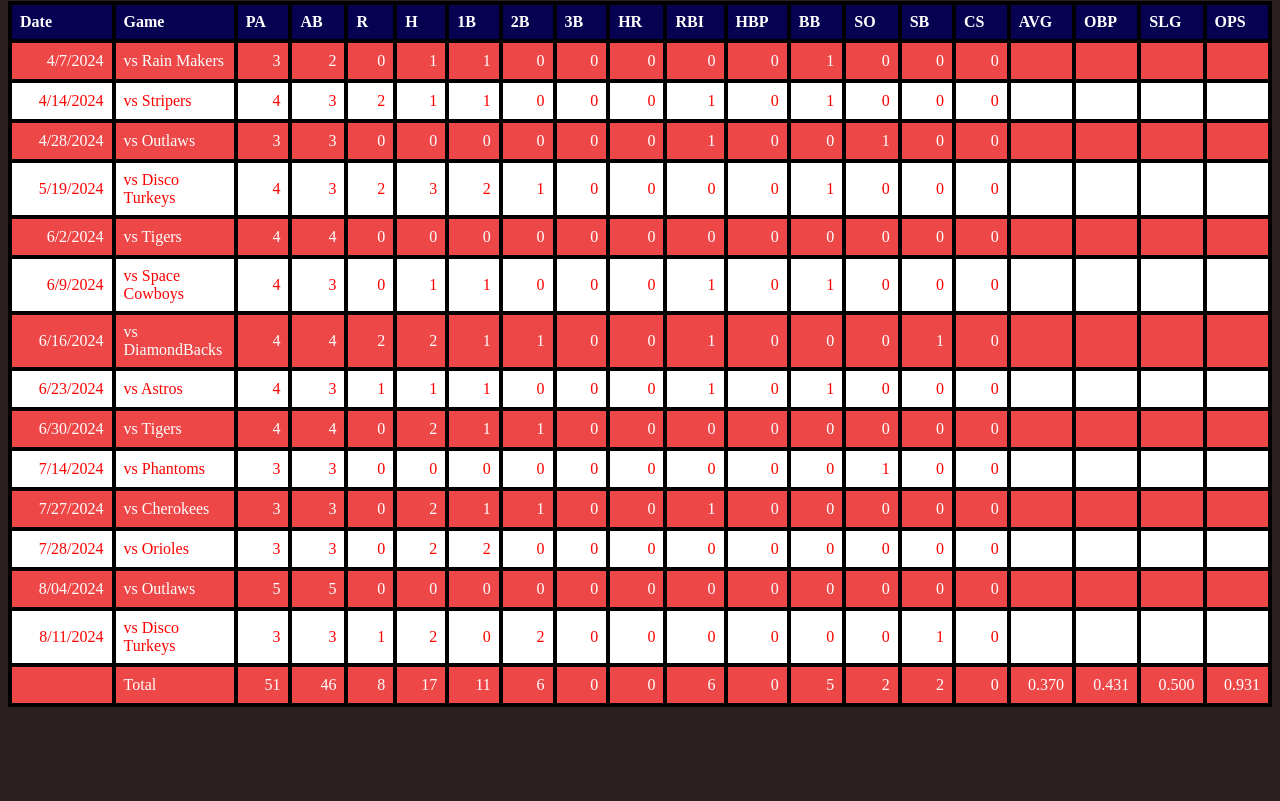
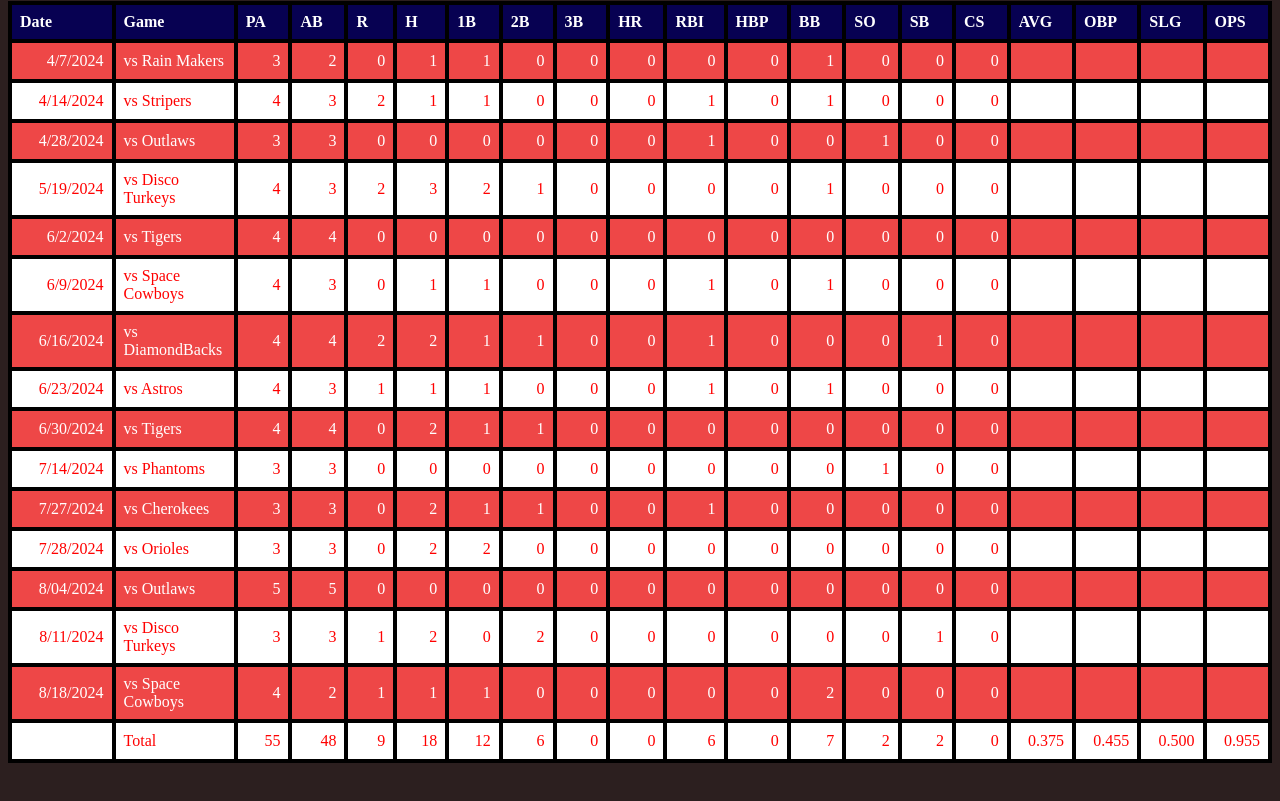
Before and after one commit to Antelope5/RedSoxAtlantaMABL, a plain HTML site: page Players/AnthonyLopez.html in a window 1280 px wide. Shown: the part 1031-1832 px from the top of the page. Before the commit the page ends 1788 px from the top, so only its background shows below. Drawn offline with Linux system fonts and the light colour scheme.

Commit message:
Update AnthonyLopez.html

```diff
--- a/Players/AnthonyLopez.html
+++ b/Players/AnthonyLopez.html
@@ -360,27 +360,50 @@
                     <td class=xl1520434></td>
                    </tr>
 
+                <tr height=20 style='height:15.0pt'>
+                    <td height=20 class=xl6420434 align=right style='height:15.0pt'>8/18/2024</td>
+                    <td class=xl1520434>vs Space Cowboys</td>
+                    <td class=xl1520434 align=right>4</td> <!-- PA-->
+                    <td class=xl1520434 align=right>2</td> <!-- AB-->
+                    <td class=xl1520434 align=right>1</td> <!-- R-->
+                    <td class=xl1520434 align=right>1</td> <!-- H-->
+                    <td class=xl1520434 align=right>1</td> <!-- 1b-->
+                    <td class=xl1520434 align=right>0</td> <!-- 2b-->
+                    <td class=xl1520434 align=right>0</td> <!-- 3b-->
+                    <td class=xl1520434 align=right>0</td> <!-- HR-->
+                    <td class=xl1520434 align=right>0</td> <!-- rbi-->
+                    <td class=xl1520434 align=right>0</td> <!-- hbp-->
+                    <td class=xl1520434 align=right>2</td> <!-- bb-->
+                    <td class=xl1520434 align=right>0</td> <!-- so-->
+                    <td class=xl1520434 align=right>0</td> <!-- sb-->
+                    <td class=xl1520434 align=right>0</td> <!-- cs-->
+                    <td class=xl1520434></td>
+                    <td class=xl1520434></td>
+                    <td class=xl1520434></td>
+                    <td class=xl1520434></td>
+                   </tr>
+
                    <tr height=20 style='height:15.0pt'>
                     <td height=20 class=xl1520434 style='height:15.0pt'></td>
                     <td class=xl1520434>Total</td>
-                    <td class=xl1520434 align=right>51</td> <!-- PA-->
-                    <td class=xl1520434 align=right>46</td> <!-- AB-->
-                    <td class=xl1520434 align=right>8</td> <!-- R-->
-                    <td class=xl1520434 align=right>17</td> <!-- H-->
-                    <td class=xl1520434 align=right>11</td> <!-- 1b-->
+                    <td class=xl1520434 align=right>55</td> <!-- PA-->
+                    <td class=xl1520434 align=right>48</td> <!-- AB-->
+                    <td class=xl1520434 align=right>9</td> <!-- R-->
+                    <td class=xl1520434 align=right>18</td> <!-- H-->
+                    <td class=xl1520434 align=right>12</td> <!-- 1b-->
                     <td class=xl1520434 align=right>6</td> <!-- 2b-->
                     <td class=xl1520434 align=right>0</td> <!-- 3b-->
                     <td class=xl1520434 align=right>0</td> <!-- HR-->
                     <td class=xl1520434 align=right>6</td> <!-- rbi-->
                     <td class=xl1520434 align=right>0</td> <!-- hbp-->
-                    <td class=xl1520434 align=right>5</td> <!-- bb-->
+                    <td class=xl1520434 align=right>7</td> <!-- bb-->
                     <td class=xl1520434 align=right>2</td> <!-- so-->
                     <td class=xl1520434 align=right>2</td> <!-- sb-->
                     <td class=xl1520434 align=right>0</td> <!-- cs-->
-                    <td class=xl6320434 align=right>0.370</td>
-                    <td class=xl6320434 align=right>0.431</td>
+                    <td class=xl6320434 align=right>0.375</td>
+                    <td class=xl6320434 align=right>0.455</td>
                     <td class=xl6320434 align=right>0.500</td>
-                    <td class=xl6320434 align=right>0.931</td>
+                    <td class=xl6320434 align=right>0.955</td>
                    </tr>
             </tbody>
         </table>
```
